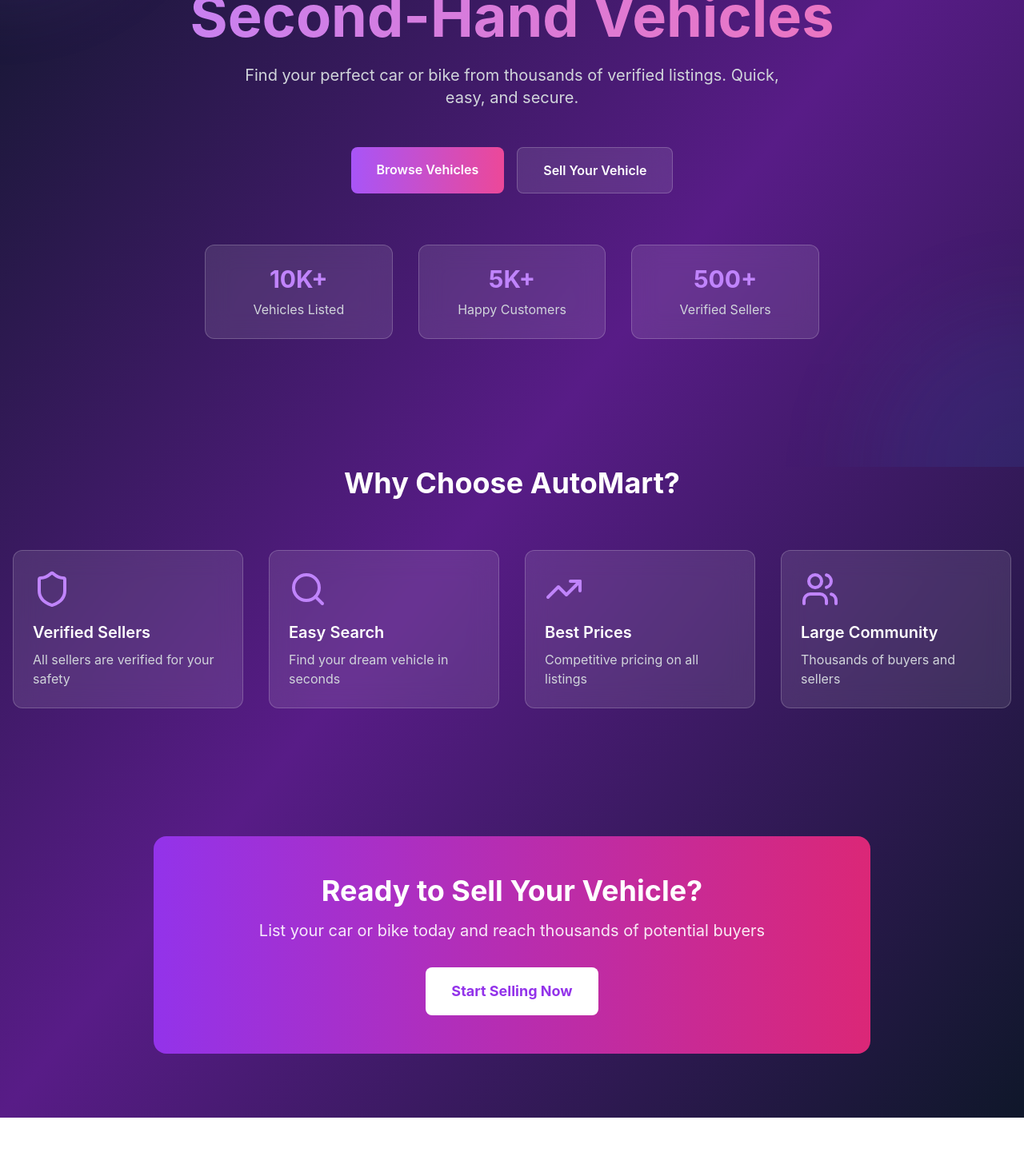
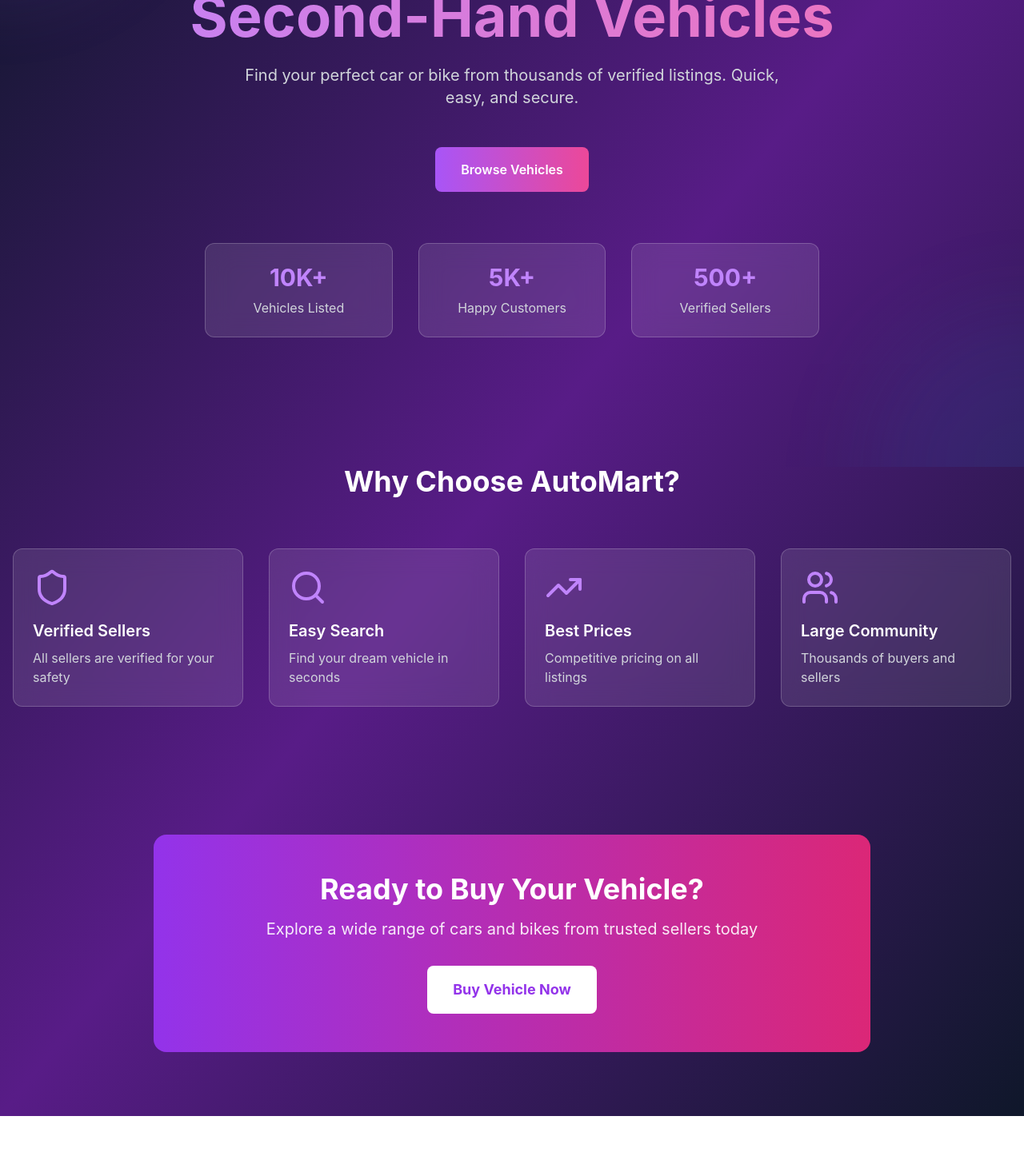
Before and after one commit to Altohid/frontend-parts, a React (Vite) app: page / in a window 1280 px wide. Shown: the part 216-1667 px from the top of the page at 80% size. Built offline with nearby package versions, Linux system fonts and the light colour scheme; the HTML template or start-up script is replaced by a standard one.

Commit message:
home page update for buyer

```diff
--- a/src/components/Hero.jsx
+++ b/src/components/Hero.jsx
@@ -1,8 +1,11 @@
 import React, { useState, useEffect } from 'react';
 import { Link } from 'react-router-dom';
 import { Search, Filter, TrendingUp, Shield, Users, Car } from 'lucide-react';
+import { useAuth } from "../contexts/AuthContext";
+
 
 const Hero = () => {
+  const { user } = useAuth();
   const [scrollY, setScrollY] = useState(0);
 
   useEffect(() => {
@@ -47,12 +50,15 @@
             >
               Browse Vehicles
             </Link>
+            {user?.role === 'seller' && (
               <Link
                 to="/add-vehicle"
                 className="px-8 py-4 bg-white/10 backdrop-blur-lg text-white rounded-lg font-semibold border border-white/20 hover:bg-white/20 transition"
               >
                 Sell Your Vehicle
               </Link>
+            )}
+
           </div>
 
           {/* Stats */}
@@ -95,16 +101,36 @@
       {/* CTA Section */}
       <section className="relative z-10 py-20 px-4">
         <div className="max-w-4xl mx-auto bg-gradient-to-r from-purple-600 to-pink-600 rounded-2xl p-12 text-center">
+          {user?.role === 'seller' ? (
+            <>
               <h2 className="text-4xl font-bold text-white mb-4">Ready to Sell Your Vehicle?</h2>
-          <p className="text-xl text-white/90 mb-8">List your car or bike today and reach thousands of potential buyers</p>
+              <p className="text-xl text-white/90 mb-8">
+                List your car or bike today and reach thousands of potential buyers
+              </p>
               <Link
                 to="/add-vehicle"
                 className="inline-block px-8 py-4 bg-white text-purple-600 rounded-lg font-bold text-lg hover:shadow-2xl transition transform hover:scale-105"
               >
                 Start Selling Now
               </Link>
+            </>
+          ) : (
+            <>
+              <h2 className="text-4xl font-bold text-white mb-4">Ready to Buy Your Vehicle?</h2>
+              <p className="text-xl text-white/90 mb-8">
+                Explore a wide range of cars and bikes from trusted sellers today
+              </p>
+              <Link
+                to="/vehicles"
+                className="inline-block px-8 py-4 bg-white text-purple-600 rounded-lg font-bold text-lg hover:shadow-2xl transition transform hover:scale-105"
+              >
+                Buy Vehicle Now
+              </Link>
+            </>
+          )}
         </div>
       </section>
+
     </div>
   );
 };
```
Lines whose indentation alone changed are shown as unchanged.
